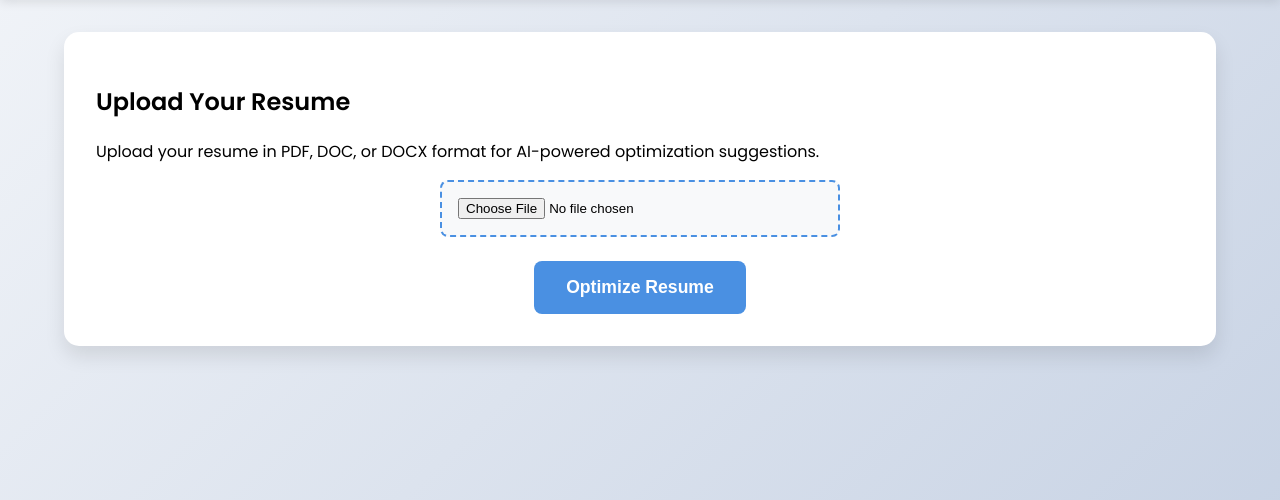
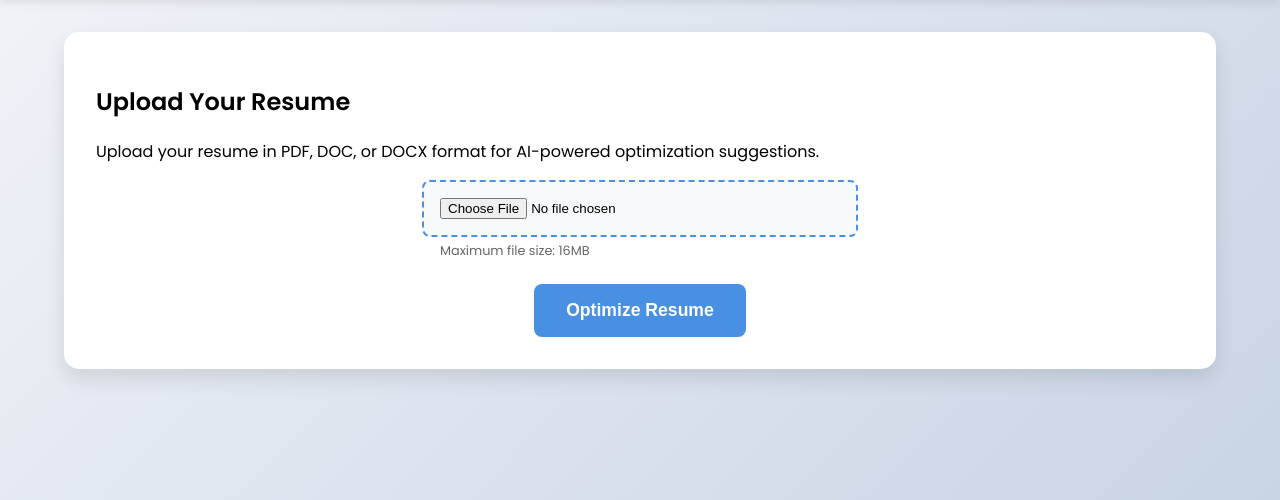
Before and after one commit to joydeep1007/resume_optimizer, a Flask app: page / in a window 1280 px wide. Shown: the part 236-736 px from the top of the page. Run offline with Flask 2, Linux system fonts and the light colour scheme.

Commit message:
updated resume-optimizer

```diff
--- a/resume-optimizer/src/app.py
+++ b/resume-optimizer/src/app.py
@@ -10,8 +10,9 @@
 app.config['MAX_CONTENT_LENGTH'] = 16 * 1024 * 1024  # 16MB max-limit
 ALLOWED_EXTENSIONS = {'pdf', 'doc', 'docx'}
 
-# Create uploads directory if it doesn't exist
+# Create uploads and analysis_results directories if they don't exist
 os.makedirs(app.config['UPLOAD_FOLDER'], exist_ok=True)
+os.makedirs(os.path.join(app.config['UPLOAD_FOLDER'], 'analysis_results'), exist_ok=True)
 
 def allowed_file(filename):
     return '.' in filename and filename.rsplit('.', 1)[1].lower() in ALLOWED_EXTENSIONS
--- a/resume-optimizer/src/static/css/styles.css
+++ b/resume-optimizer/src/static/css/styles.css
@@ -61,9 +61,17 @@
 .file-upload {
     position: relative;
     display: flex;
+    flex-direction: column;
     align-items: center;
     width: 100%;
     max-width: 400px;
+}
+
+.file-upload .file-limit {
+    color: #666;
+    font-size: 0.8rem;
+    margin-top: 5px;
+    align-self: flex-start;
 }
 
 .file-upload .remove-file {
--- a/resume-optimizer/src/templates/index.html
+++ b/resume-optimizer/src/templates/index.html
@@ -8,6 +8,7 @@
         <div class="file-upload">
             <input type="file" name="resume" id="resume" accept=".pdf,.doc,.docx" required>
             <button type="button" class="remove-file" title="Remove file">×</button>
+            <small class="file-limit">Maximum file size: 16MB</small>
         </div>
         <button type="submit" id="submit-button">Optimize Resume</button>
     </form>
--- a/resume-optimizer/src/utils.py
+++ b/resume-optimizer/src/utils.py
@@ -64,7 +64,7 @@
         timestamp = datetime.now().strftime("%Y%m%d_%H%M%S")
         filename = f"analysis_results_{timestamp}.json"
 
-    output_dir = "analysis_results"
+    output_dir = os.path.join("uploads", "analysis_results")
     os.makedirs(output_dir, exist_ok=True)
     filepath = os.path.join(output_dir, filename)
 
```
Also changed, not shown: 1 other file.
